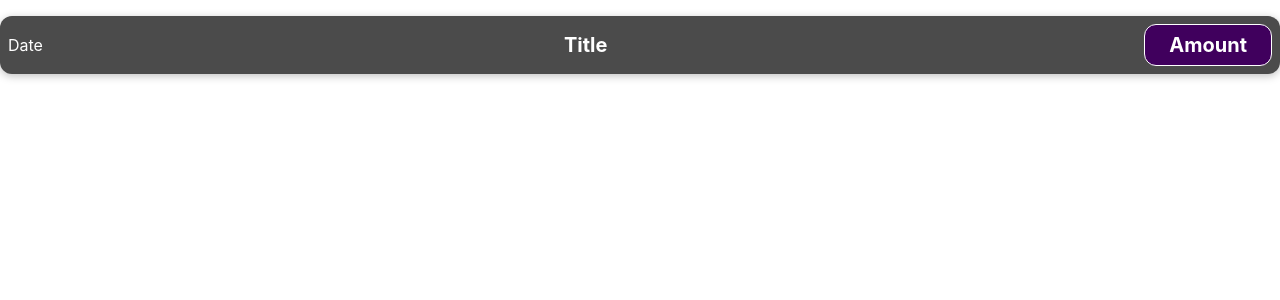
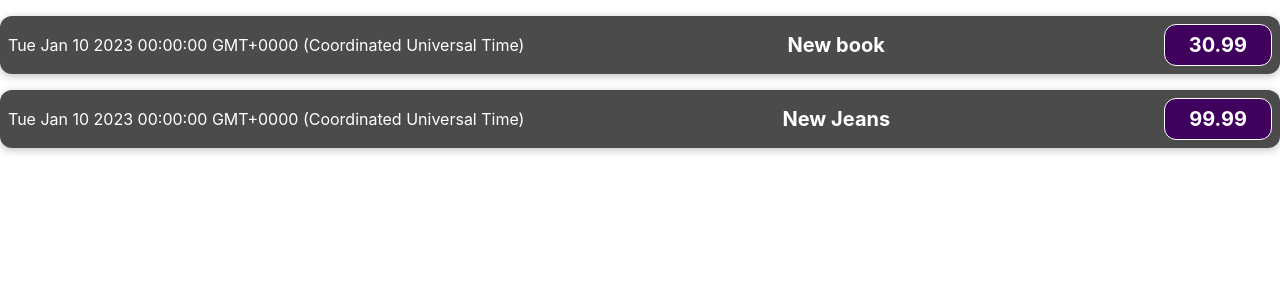
Before and after one commit to Ax-SylvesterHommuk/expenses, a React (Create React App) app: page / in a window 1280 px wide. Shown: the top 300 px of the page. Built offline with nearby package versions, Linux system fonts and the light colour scheme.

Commit message:
Added data to components

```diff
--- a/src/App.js
+++ b/src/App.js
@@ -4,11 +4,26 @@
 import ExpenseItem  from "./components/ExpenseItem";
 
 function App() {
-  return (
-      <div className="App">
-        <ExpenseItem></ExpenseItem>
-      </div>
-  );
+    const expenses = [
+        {
+            date: new Date(2023, 0, 10),
+            title: 'New book',
+            price: 30.99
+        },
+        {
+            date: new Date(2023, 0, 10),
+            title: 'New Jeans',
+            price: 99.99
+        }
+    ]
+
+    return (
+        <div className="App">
+            <ExpenseItem expenseData={expenses[0]}></ExpenseItem>
+            <ExpenseItem expenseData={expenses[1]}></ExpenseItem>
+        </div>
+    );
+
 }
 
 export default App;
--- a/src/components/ExpenseItem.js
+++ b/src/components/ExpenseItem.js
@@ -1,12 +1,14 @@
 import './ExpenseItem.css'
 
-function ExpenseItem(){
+function ExpenseItem(props){
+    console.log(props)
+
     return (
         <div className="expense-item">
-            <div>Date</div>
+            <div>{props.expenseData.date.toString()}</div>
             <div className="expense-item__description">
-                <h2>Title</h2>
-                <div className="expense-item__price">Amount</div>
+                <h2>{props.expenseData.title}</h2>
+                <div className="expense-item__price">{props.expenseData.price}</div>
             </div>
         </div>
     )
```
Also changed, not shown: src/App.css (line endings or trailing spaces).
